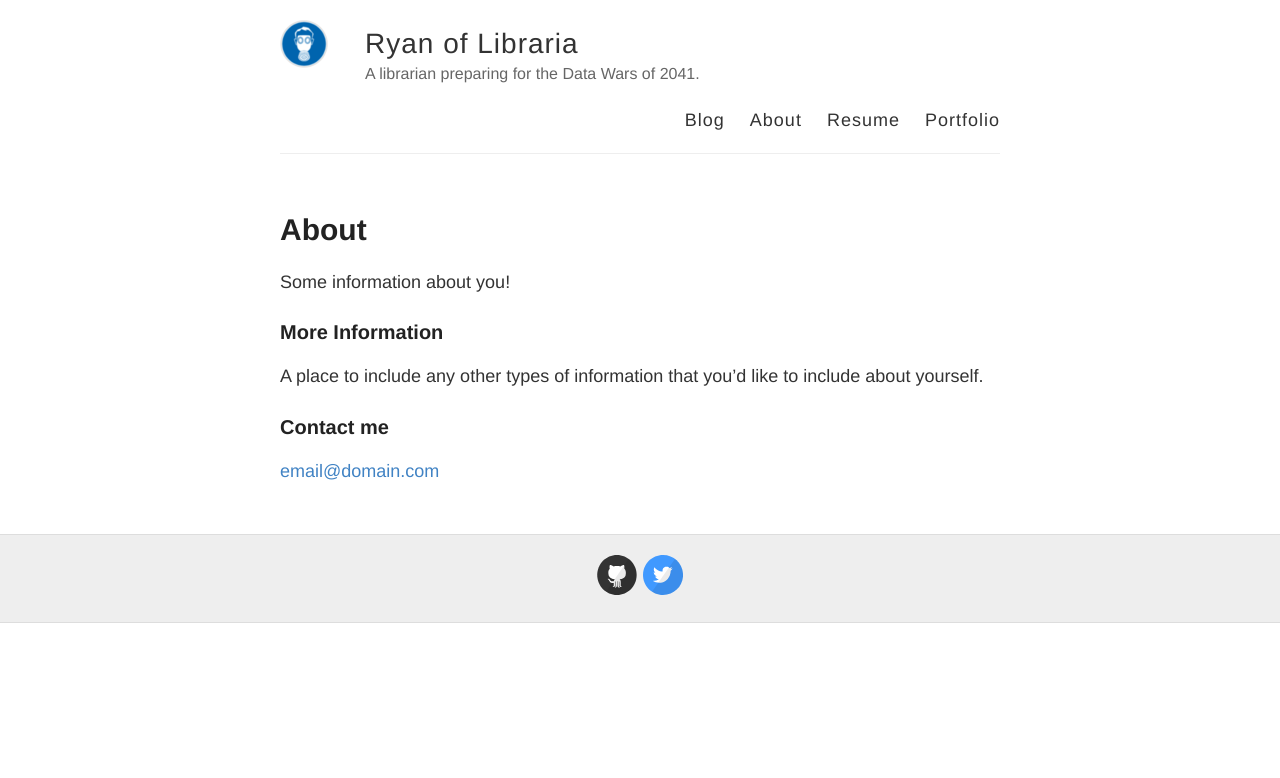
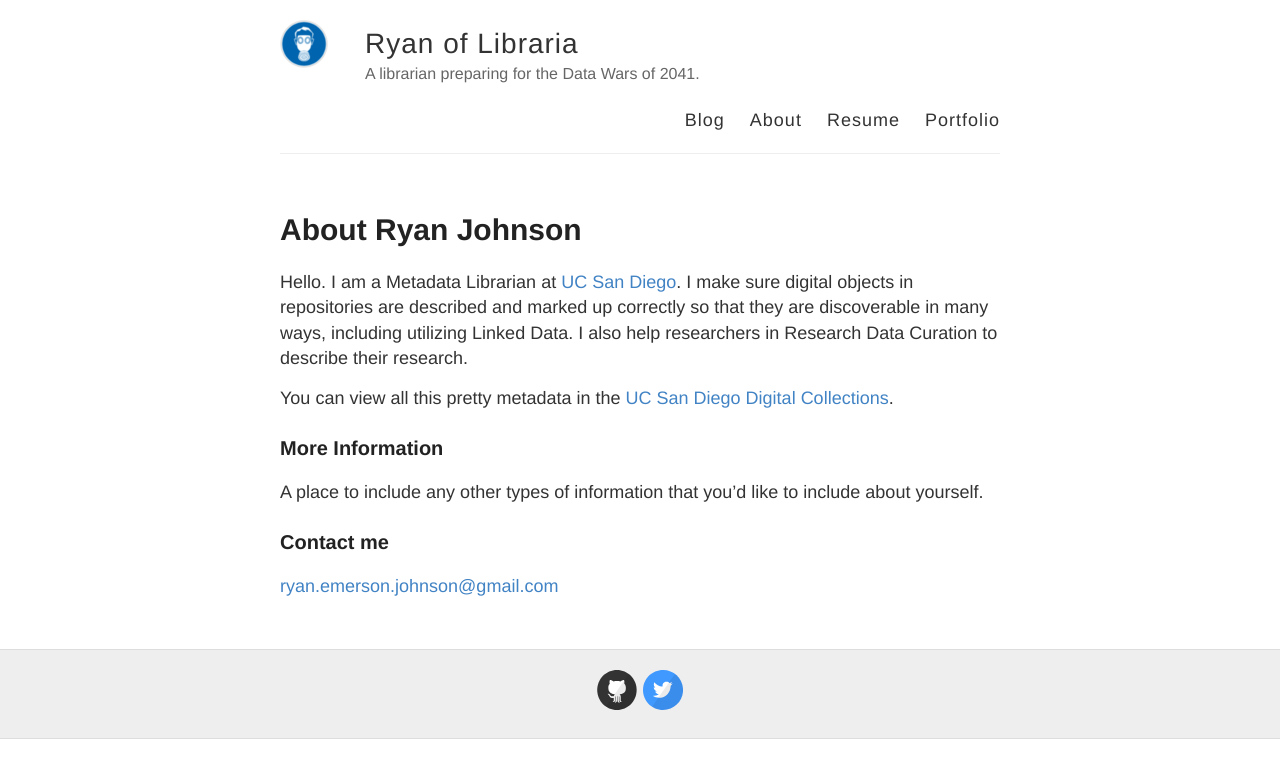
Before and after one commit to remerjohnson/remerjohnson.github.io, a Jekyll site: the page built from about.md, in a window 1280 px wide. Shown: the top 778 px of the page. Built offline with Jekyll 4.4.1, drawn with Linux system fonts in a browser that asks for light colours.

Commit message:
Update about.md

```diff
--- a/about.md
+++ b/about.md
@@ -1,10 +1,12 @@
 ---
 layout: page
-title: About
+title: About Ryan Johnson
 permalink: /about/
 ---
 
-Some information about you!
+Hello. I am a Metadata Librarian at [UC San Diego](http://ucsd.edu/). I make sure digital objects in repositories are described and marked up correctly so that they are discoverable in many ways, including utilizing Linked Data. I also help researchers in Research Data Curation to describe their research.
+
+You can view all this pretty metadata in the [UC San Diego Digital Collections](http://library.ucsd.edu/dc).
 
 ### More Information
 
@@ -12,4 +14,4 @@ A place to include any other types of information that you'd like to include abo
 
 ### Contact me
 
-[email@domain.com](mailto:email@domain.com)
+[ryan.emerson.johnson@gmail.com](mailto:email@domain.com)
```
